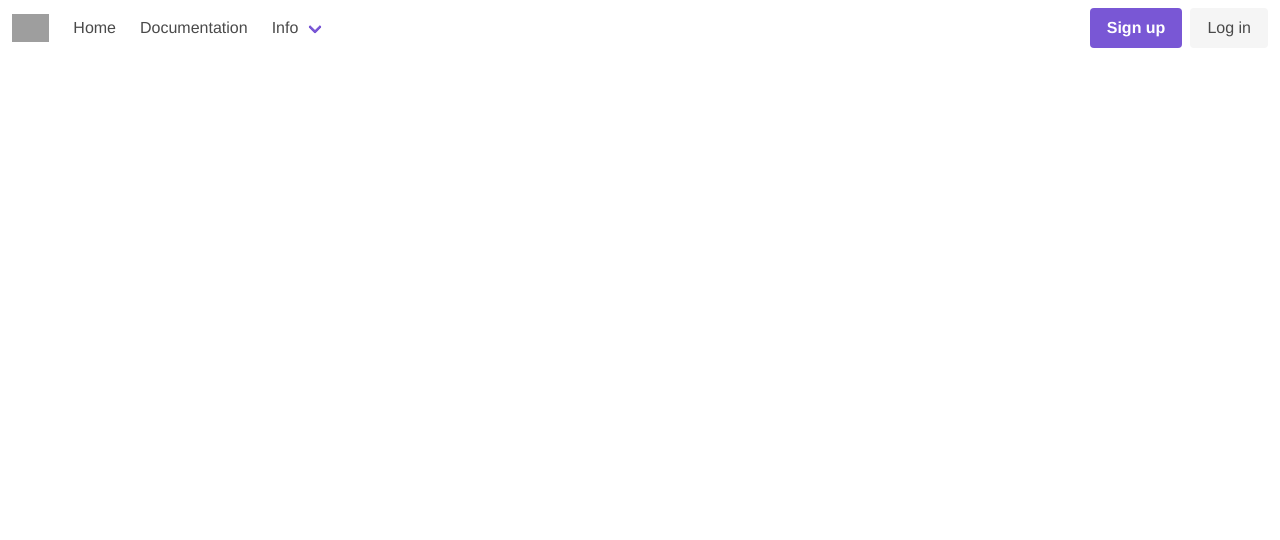
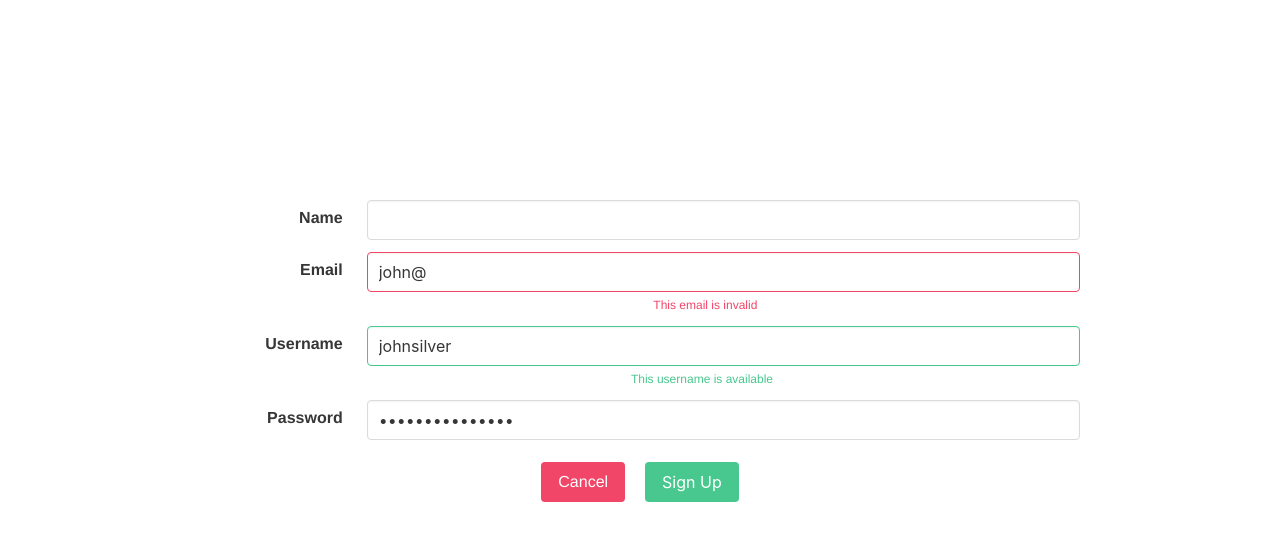
Before and after one commit to testOrgWebTech/prototype-project-front, a Vue app: page /signUp in a window 1280 px wide. Shown: the top 540 px of the page. Built offline with nearby package versions, Linux system fonts and the light colour scheme; grey boxes are pictures that could not be loaded.

Commit message:
make sidebar signup(form) login(dropdown)

```diff
--- a/src/components/Topbar.vue
+++ b/src/components/Topbar.vue
@@ -1,12 +1,61 @@
 <template>
     <b-navbar>
         <template #brand>
-            <b-navbar-item tag="router-link" :to="{ path: '/' }">
+            <section>
+                <b-sidebar
+                    type="is-light"
+                    :fullheight="fullheight"
+                    :fullwidth="fullwidth"
+                    :overlay="overlay"
+                    :right="right"
+                    v-model="open"
+                >
+                    <div class="p-1">
                     <img
                         src="https://raw.githubusercontent.com/buefy/buefy/dev/static/img/buefy-logo.png"
                         alt="Lightweight UI components for Vue.js based on Bulma"
-                >
-            </b-navbar-item>
+                    />
+                    <b-menu>
+                        <b-menu-list label="Menu">
+                        <b-menu-item icon="information-outline" label="Info"></b-menu-item>
+                        <b-menu-item icon="settings">
+                            <template #label="props">
+                            Administrator
+                            <b-icon class="is-pulled-right" :icon="props.expanded ? 'menu-down' : 'menu-up'"></b-icon>
+                            </template>
+                            <b-menu-item icon="account" label="Users"></b-menu-item>
+                            <b-menu-item icon="cellphone-link">
+                            <template #label>
+                                Devices
+                                <b-dropdown aria-role="list" class="is-pulled-right" position="is-bottom-left">
+                                    <template #trigger>
+                                        <b-icon icon="dots-vertical"></b-icon>
+                                    </template>
+                                    <b-dropdown-item aria-role="listitem">Action</b-dropdown-item>
+                                    <b-dropdown-item aria-role="listitem">Another action</b-dropdown-item>
+                                    <b-dropdown-item aria-role="listitem">Something else</b-dropdown-item>
+                                </b-dropdown>
+                            </template>
+                            </b-menu-item>
+                            <b-menu-item icon="cash-multiple" label="Payments" disabled></b-menu-item>
+                        </b-menu-item>
+                        <b-menu-item icon="account" label="My Account">
+                            <b-menu-item label="Account data"></b-menu-item>
+                            <b-menu-item label="Addresses"></b-menu-item>
+                        </b-menu-item>
+                        </b-menu-list>
+                        <b-menu-list>
+                        <b-menu-item label="Expo" icon="link" tag="router-link" target="_blank" to="/expo"></b-menu-item>
+                        </b-menu-list>
+                        <b-menu-list label="Actions">
+                        <b-menu-item label="Logout"></b-menu-item>
+                        </b-menu-list>
+                    </b-menu>
+                    </div>
+                </b-sidebar>
+                <b-button @click="open = true">Show sidebar</b-button>
+            </section>
+
     </template>
         <template #start>
             <b-navbar-item href="#">
@@ -26,23 +75,77 @@
         </template>
 
         <template #end>
-            <b-navbar-item tag="div">
-                <div class="buttons">
-                    <a class="button is-primary">
+            <b-button class="is-primary" tag="router-link" to="/signUp">
                 <strong>Sign up</strong>
+            </b-button>
+
+            <div>
+                <b-dropdown
+                        position="is-bottom-left"
+                        append-to-body
+                        aria-role="menu"
+                        trap-focus
+                    >
+                    <template #trigger>
+                        <a
+                            class="navbar-item"
+                            role="button">
+                            <span>Login</span>
+                            <b-icon icon="menu-down"></b-icon>
                         </a>
-                    <a class="button is-light">
-                        Log in
-                    </a>
+                    </template>
+
+
+                    <b-dropdown-item
+                        aria-role="menu-item"
+                        :focusable="false"
+                        custom
+                        paddingless>
+                        <form action="">
+                            <div class="modal-card" style="width:300px;">
+                                <section class="modal-card-body">
+                                    <b-field label="Email">
+                                        <b-input
+                                            type="email"
+                                            placeholder="Your email"
+                                            required>
+                                        </b-input>
+                                    </b-field>
+
+                                    <b-field label="Password">
+                                        <b-input
+                                            type="password"
+                                            password-reveal
+                                            placeholder="Your password"
+                                            required>
+                                        </b-input>
+                                    </b-field>
+
+                                    <b-checkbox>Remember me</b-checkbox>
+                                </section>
+                                <footer class="modal-card-foot">
+                                    <b-button
+                                        label="Login"
+                                        type="is-primary" />
+                                </footer>
                             </div>
-            </b-navbar-item>
+                        </form>
+                    </b-dropdown-item>
+                </b-dropdown>
+            </div>
         </template>
     </b-navbar>
+
 </template>
 
 <script>
 export default {
   name: 'Topbar',
+  data() {
+    return {
+      open: false,
+    }
+  }
 }
 </script>
 
--- a/src/router/index.js
+++ b/src/router/index.js
@@ -10,9 +10,16 @@ const routes = [
     name: 'Dashboard',
     component: Dashboard
   },
+  {
+    path: '/signUp',
+    name: 'SignUp',
+    component: () => import('../views/auth/SignUp.vue')
+  },
 ]
 
 const router = new VueRouter({
+  mode: 'history',
+  base: process.env.BASE_URL,
   routes
 })
 
--- /dev/null
+++ b/src/views/auth/SignUp.vue
@@ -0,0 +1,70 @@
+<template>
+    <div class="form">
+        <section>
+            <b-field label="Name" horizontal>
+            <b-input v-model="name"></b-input>
+        </b-field>
+
+        <b-field label="Email"
+            type="is-danger"
+            message="This email is invalid"
+            horizontal>
+            <b-input type="email"
+                value="john@"
+                maxlength="30">
+            </b-input>
+        </b-field>
+
+        <b-field label="Username"
+            type="is-success"
+            message="This username is available"
+            horizontal>
+            <b-input value="johnsilver" maxlength="30"></b-input>
+        </b-field>
+
+        <b-field label="Password" horizontal>
+            <b-input type="password"
+                value="iwantmytreasure"
+                password-reveal>
+            </b-input>
+        </b-field>
+
+
+
+        <b-button class="button is-danger" tag="router-link" to="/">
+            Cancel
+        </b-button>
+        <b-button class="is-success">
+            Sign Up
+        </b-button>
+
+        </section>
+    </div>
+</template>
+
+<script>
+    export default {
+        data() {
+            return {
+                name: 'John Silver'
+            }
+        }
+    }
+</script>
+<script>
+export default {
+
+}
+</script>
+
+<style lang="scss" scoped>
+.form{
+    margin: 200px;
+}
+.label{
+    text-align: left;
+}
+.button{
+    margin: 10px;
+}
+</style>
```
Also changed, not shown: src/components/CardChallenge.vue (added, +13 -0 lines), src/components/FormCard.vue (added, +41 -0 lines), src/views/Dashboard.vue (+5 -2 lines), 1 other file (tests, documents, lock files or other folders). Lines whose indentation alone changed are shown as unchanged.
